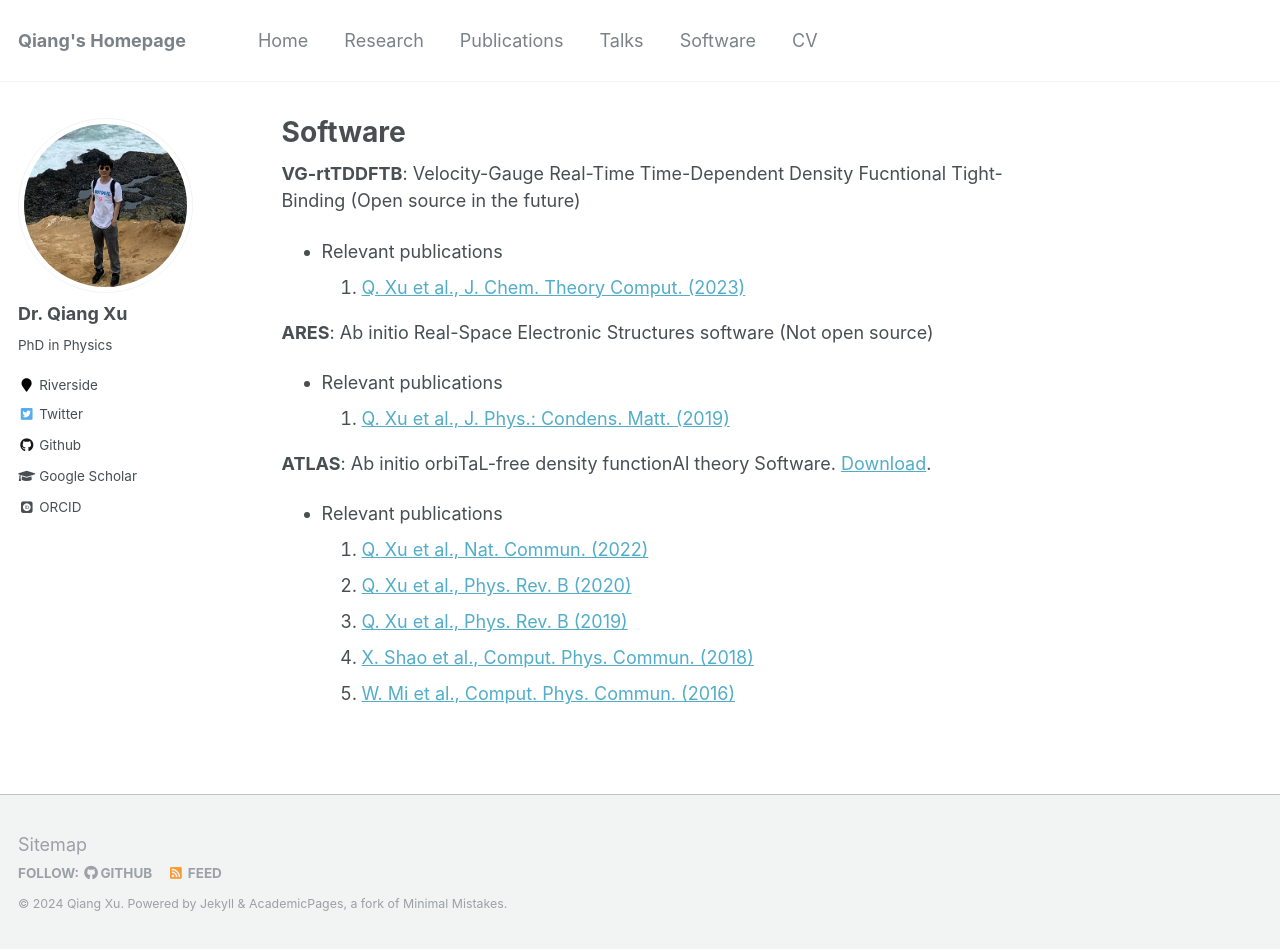
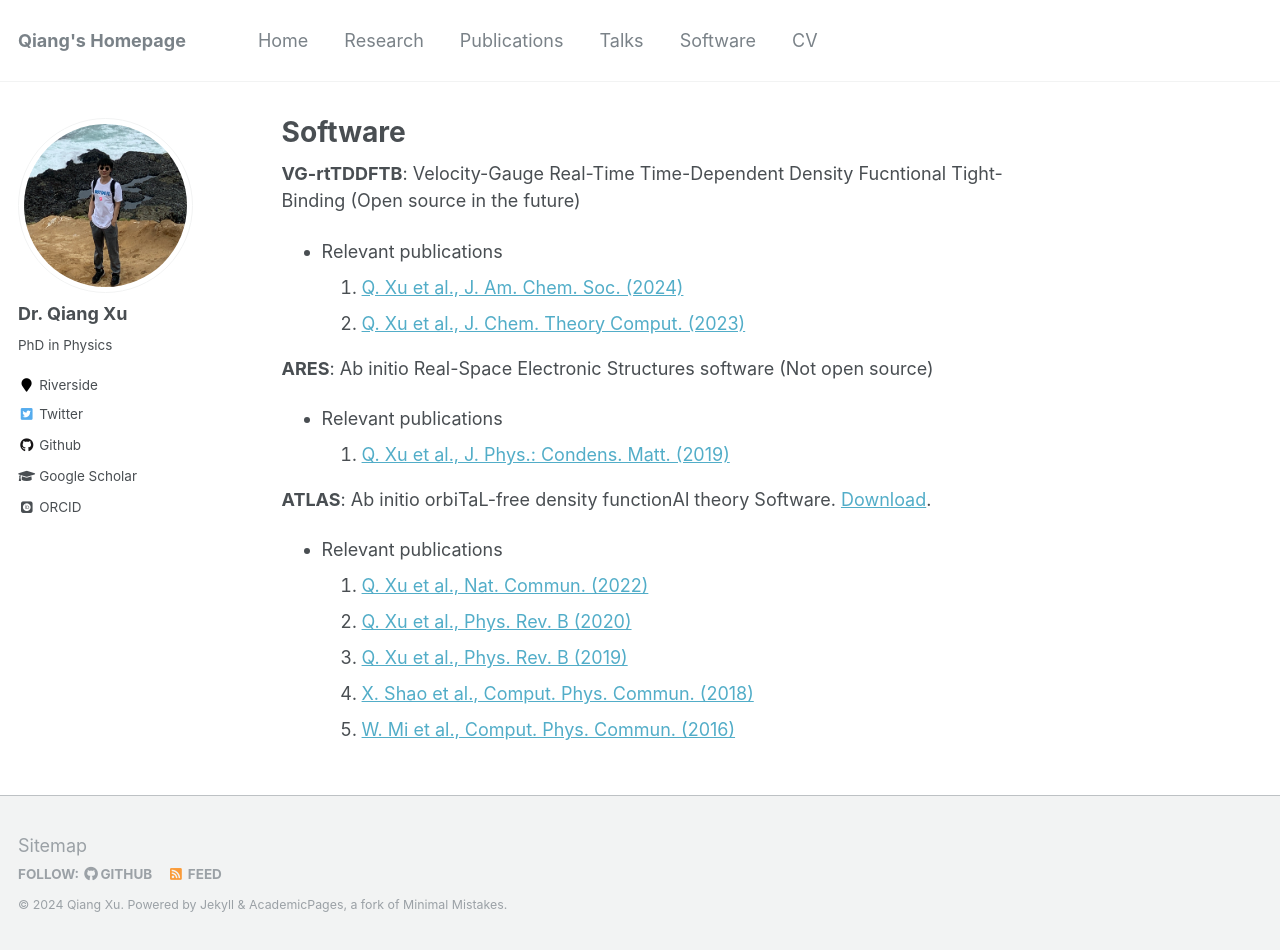
Before and after one commit to xqjlu/xqjlu.github.io, a Jekyll site: the page built from _pages/software.md, in a window 1280 px wide and 950 px high. Built offline with Jekyll 4.4.1, drawn with Linux system fonts in a browser that asks for light colours; some web fonts are replaced.

Commit message:
JACS software

```diff
--- a/_pages/software.md
+++ b/_pages/software.md
@@ -10,6 +10,7 @@ redirect_from:
 **VG-rtTDDFTB**: Velocity-Gauge Real-Time Time-Dependent Density Fucntional Tight-Binding
   (Open source in the future)
   * Relevant publications
+    1. [Q. Xu et al., J. Am. Chem. Soc. (2024)](https://doi.org/10.1021/jacs.4c12952)
     1. [Q. Xu et al., J. Chem. Theory Comput. (2023)](https://doi.org/10.1021/acs.jctc.3c00689)
 
 **ARES**: Ab initio Real-Space Electronic Structures software
```
